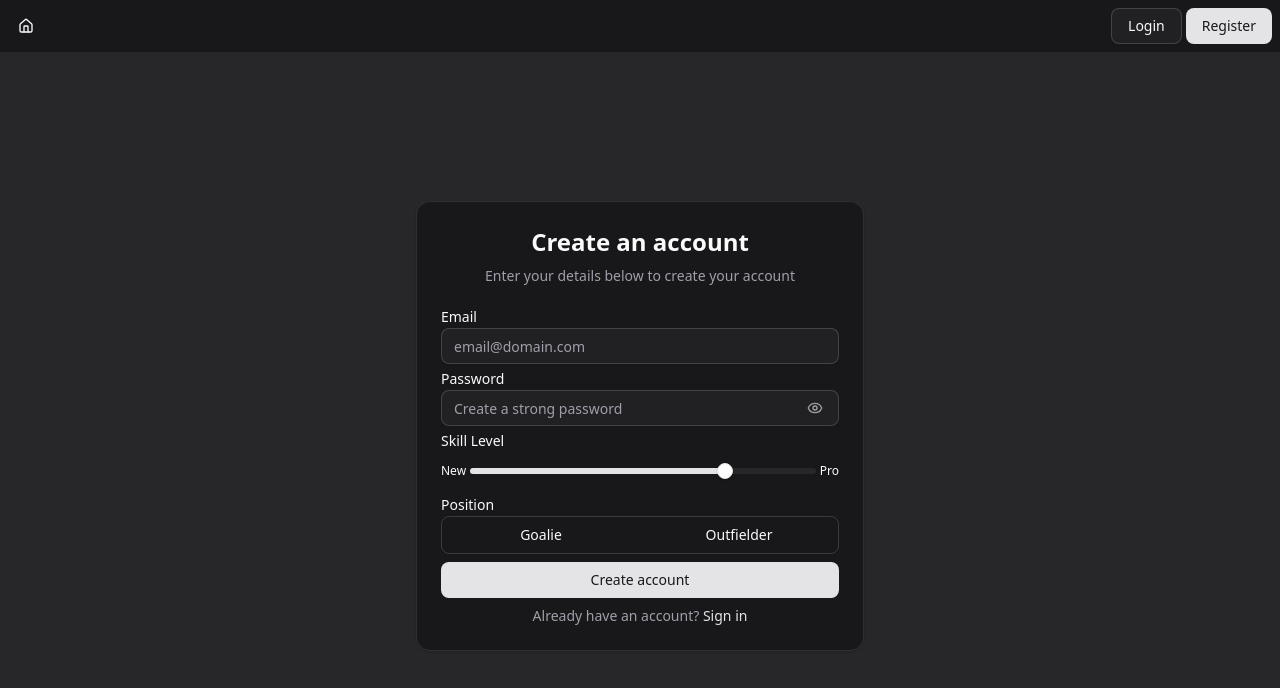
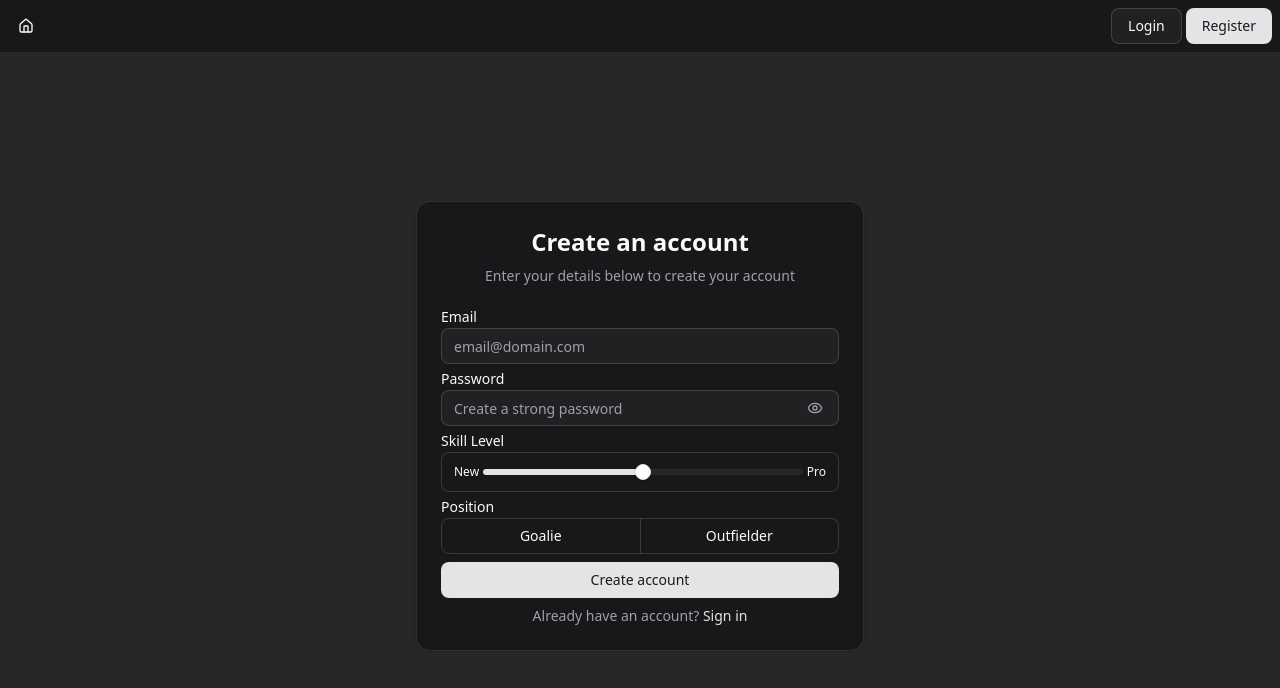
Before and after one commit to leojiangxd/RSVPitch, a React (Vite) app in the folder client/: page /register in a window 1280 px wide. Shown: the top 688 px of the page. Built offline with nearby package versions, Linux system fonts and the light colour scheme.

Commit message:
Update Register.jsx
add a small margin to cards, add border around slider

```diff
--- a/client/src/routes/Login.jsx
+++ b/client/src/routes/Login.jsx
@@ -14,7 +14,7 @@ export default function Login() {
     <div className="min-h-screen bg-muted flex flex-col">
       <Navbar />
       <div className="flex flex-1 items-center justify-center">
-        <Card className="w-full max-w-md">
+        <Card className="w-full max-w-md m-2">
           <CardHeader>
             <CardTitle className="text-center text-2xl">Welcome back</CardTitle>
             <CardDescription className="text-center">
--- a/client/src/routes/Register.jsx
+++ b/client/src/routes/Register.jsx
@@ -16,7 +16,7 @@ export default function Register() {
     <div className="min-h-screen bg-muted flex flex-col">
       <Navbar />
       <div className="flex flex-1 items-center justify-center">
-        <Card className="w-full max-w-md">
+        <Card className="w-full max-w-md m-2">
           <CardHeader>
             <CardTitle className="text-center text-2xl">Create an account</CardTitle>
             <CardDescription className="text-center">
@@ -53,16 +53,16 @@ export default function Register() {
 
               <div className="flex flex-col gap-1">
                 <Label htmlFor="skill-level">Skill Level</Label>
-                <div className="text-xs flex gap-1 items-center">
-                  New
-                  <Slider id="skill-level" defaultValue={[3]} max={4} step={1} className="py-4" />
-                  Pro
+                <div className="text-xs flex gap-1 items-center border border-input rounded-md px-3">
+                  <span className="select-none">New</span>
+                  <Slider id="skill-level" defaultValue={[2]} max={4} step={1} className="py-4" />
+                  <span className="select-none">Pro</span>
                 </div>
               </div>
 
               <div className="flex flex-col gap-1">
                 <Label>Position</Label>
-                <ToggleGroup type="single" className="w-full border border-input">
+                <ToggleGroup variant="outline" type="multiple" className="w-full ">
                   <ToggleGroupItem value="goalie" aria-label="Toggle Goalie">
                     Goalie
                   </ToggleGroupItem>
```
